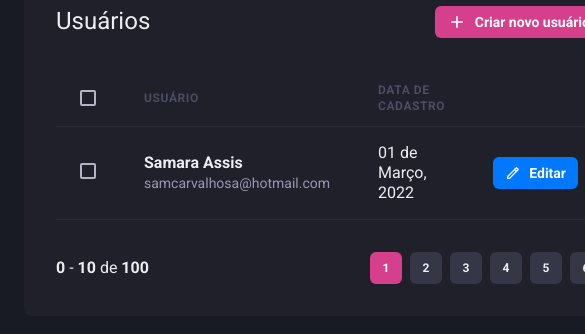
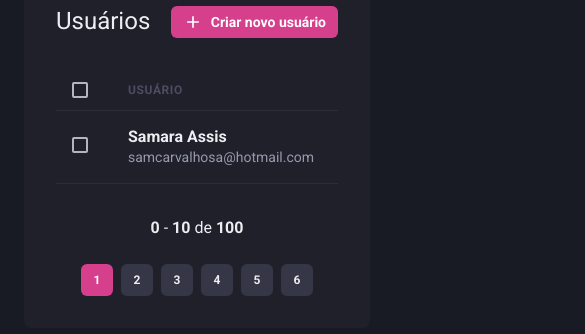
Before and after one commit to scarvalhos/dashgo, a Next.js app: page /users in a window 390 px wide. Shown: the part 146-480 px from the top of the page, 585 px wide, since content can reach past the window. Built offline with nearby package versions, Linux system fonts and the light colour scheme.

Commit message:
making users list responsive

```diff
--- a/src/components/Pagination/index.tsx
+++ b/src/components/Pagination/index.tsx
@@ -4,7 +4,7 @@
 export function Pagination() {
     return (
         <Stack
-            direction="row"
+            direction={["column", "row"]}
             mt="8"
             justify="space-between"
             align="center"
--- a/src/pages/users/index.tsx
+++ b/src/pages/users/index.tsx
@@ -1,4 +1,4 @@
-import { Box, Button, Checkbox, Flex, Heading, Icon, Table, Tbody, Td, Text, Th, Thead, Tr } from "@chakra-ui/react";
+import { Box, Button, Checkbox, Flex, Heading, Icon, Table, Tbody, Td, Text, Th, Thead, Tr, useBreakpointValue } from "@chakra-ui/react";
 import { RiAddLine, RiPencilLine } from "react-icons/ri";
 
 import { Header } from "../../components/Header";
@@ -6,6 +6,11 @@
 import { Sidebar } from "../../components/Sidebar";
 
 export default function UserList() {
+    const isWideVersion = useBreakpointValue({
+        base: false,
+        lg: true
+    })
+
     return (
         <Box>
             <Header />
@@ -31,17 +36,17 @@
                     <Table colorScheme="whiteAlpha" >
                         <Thead>
                             <Tr>
-                                <Th px="6" color="gray.300" w="8">
+                                <Th px={["4", "4", "6"]} color="gray.300" w="8">
                                     <Checkbox colorScheme="pink" />
                                 </Th>
                                 <Th>Usuário</Th>
-                                <Th>Data de cadastro</Th>
-                                <Th w="8"></Th>
+                                { isWideVersion && <Th>Data de cadastro</Th> }
+                                { isWideVersion && <Th w="8"></Th> }
                             </Tr>
                         </Thead>
                         <Tbody>
                             <Tr>
-                                <Td px="6">
+                                <Td px={["4", "4", "6"]}>
                                     <Checkbox colorScheme="pink" />
                                 </Td>
                                 <Td>
@@ -50,7 +55,8 @@
                                         <Text fontSize="sm" color="gray.300">samcarvalhosa@hotmail.com</Text>
                                     </Box>
                                 </Td>
-                                <Td>01 de Março, 2022</Td>
+                                { isWideVersion && <Td>01 de Março, 2022</Td> }
+                                { isWideVersion && (
                                     <Td>
                                         <Button
                                             as="a"
@@ -62,6 +68,8 @@
                                             Editar
                                         </Button>
                                     </Td>
+                                )}
+
                             </Tr>
                         </Tbody>
                     </Table>
```
Lines whose indentation alone changed are shown as unchanged.
